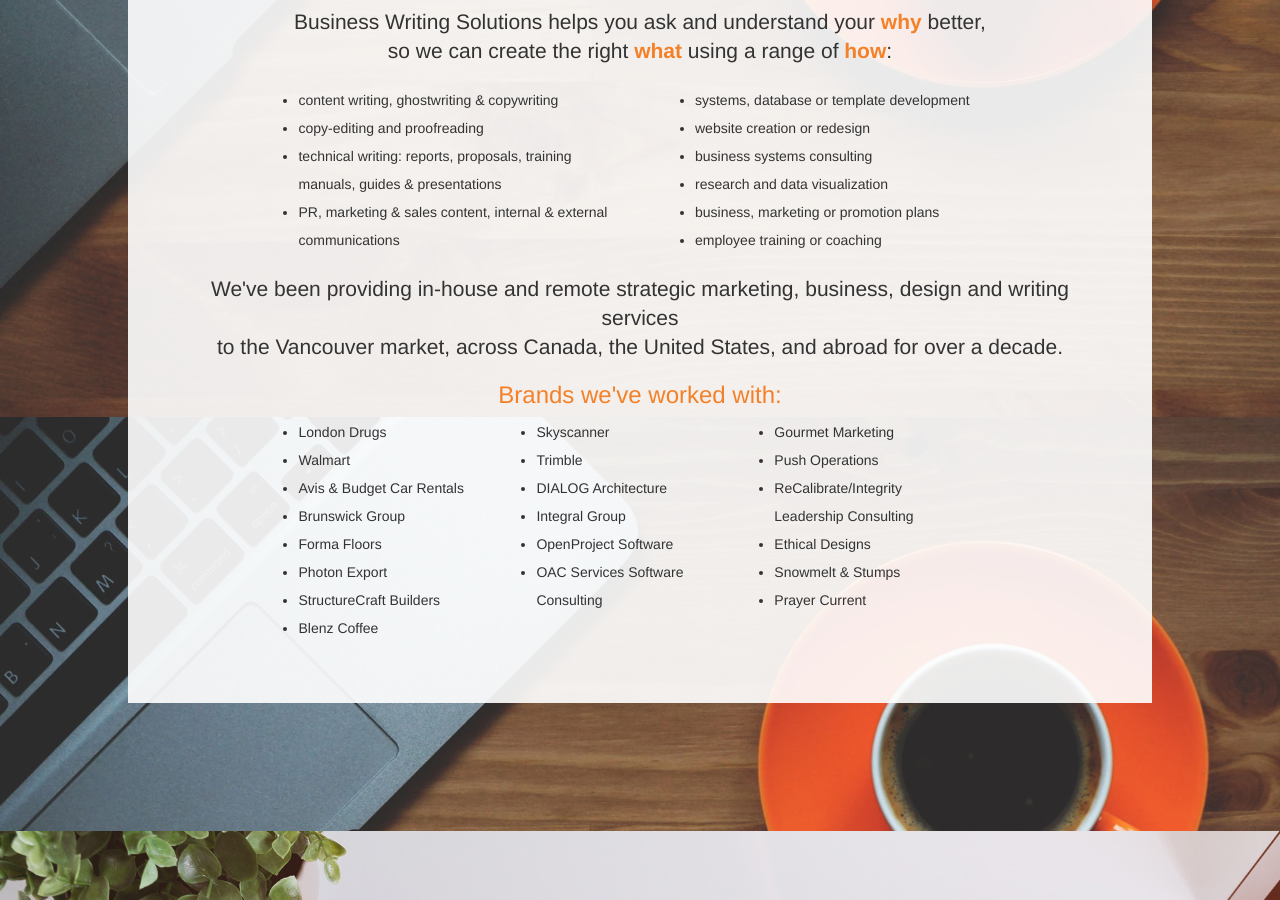
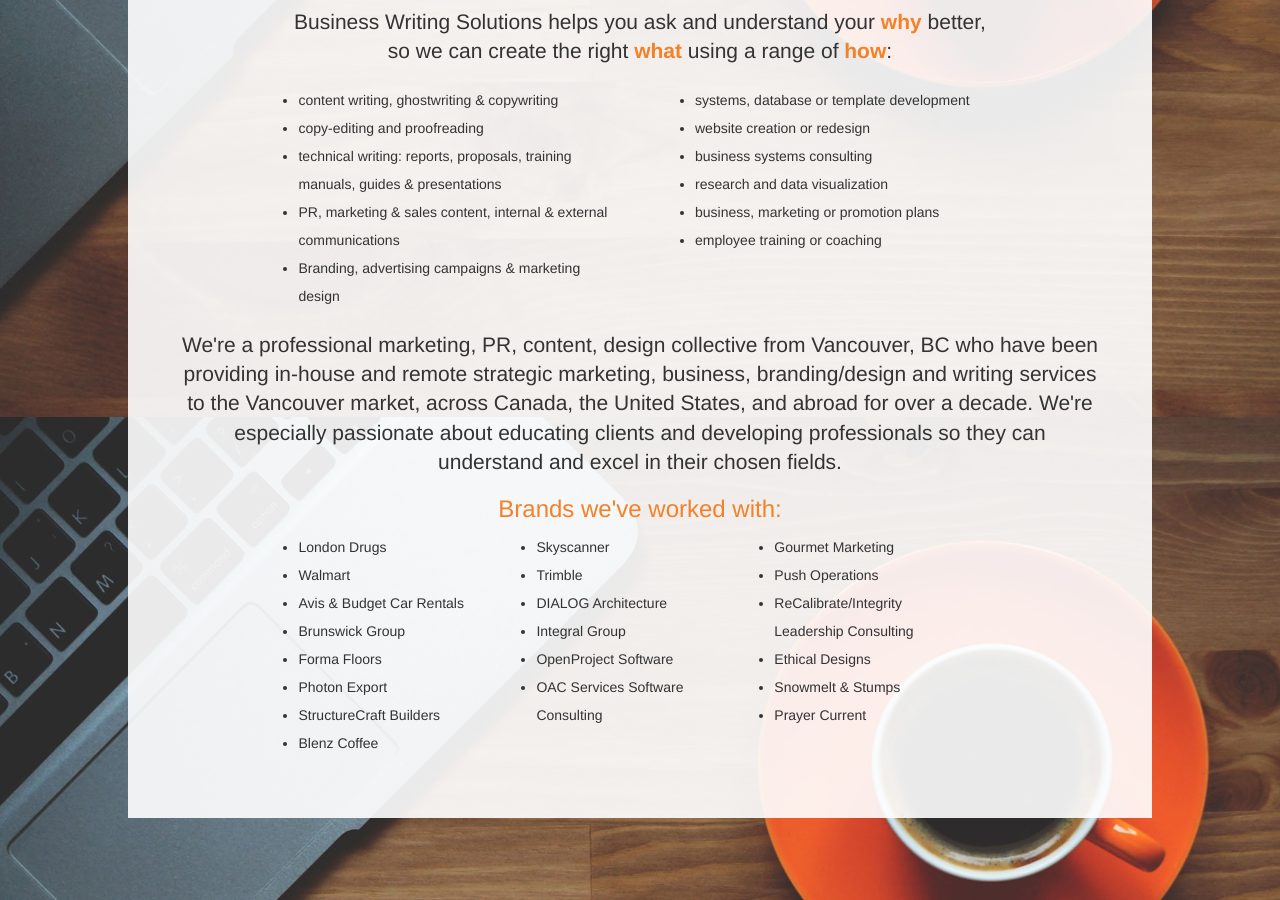
Before and after one commit to kaiewiggins/businesswriting, a Jekyll site: the page built from index.html, in a window 1280 px wide and 900 px high, scrolled down 1383 px. Built offline with Jekyll 4.4.1, drawn with Linux system fonts in a browser that asks for light colours; nearby versions of some CDN libraries.

Commit message:
Update index.html

```diff
--- a/index.html
+++ b/index.html
@@ -41,6 +41,7 @@
         <li>copy-editing and proofreading</li>
         <li>technical writing: reports, proposals, training manuals, guides & presentations</li>
           <li>PR, marketing & sales content, internal & external communications</li>
+          <li>Branding, advertising campaigns & marketing design</li>
         </ul>
             </div><!--close col-->
                         <div class="col-xs-5 text-left">
@@ -55,7 +56,7 @@
             </div><!--close col-->
         </div><!--close row-->
         <p></p>
-        <p class="lead">We've been providing in-house and remote strategic marketing, business, design and writing services <br />to the Vancouver market, across Canada, the United States, and abroad for over a decade.
+        <p class="lead">We're a professional marketing, PR, content, design collective from Vancouver, BC who have been providing in-house and remote strategic marketing, business, branding/design and writing services to the Vancouver market, across Canada, the United States, and abroad for over a decade. We're especially passionate about educating clients and developing professionals so they can understand and excel in their chosen fields.
         </p>
         <h3>Brands we've worked with:
         </h3>
```
